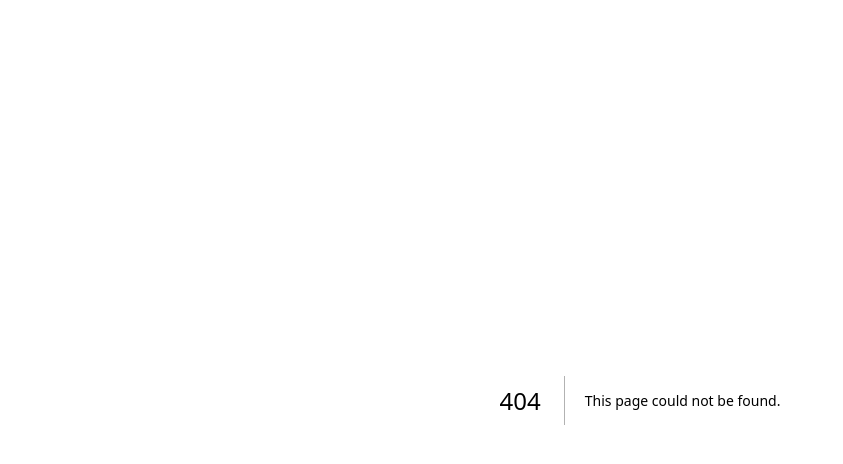
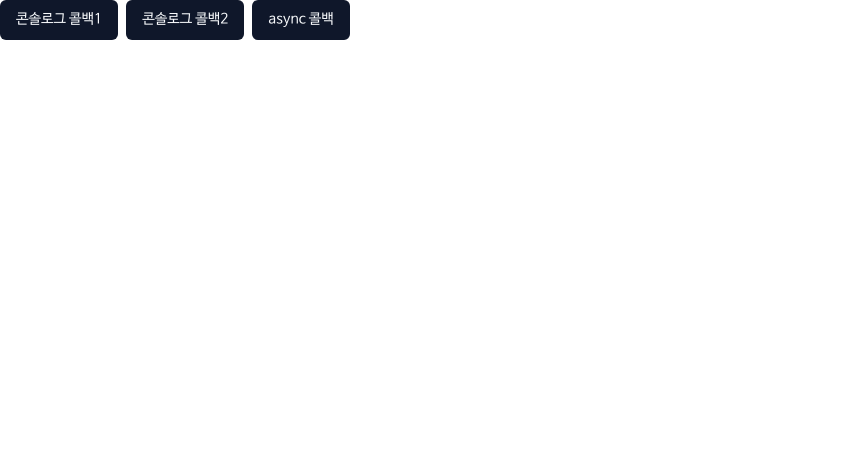
Before and after one commit to 2duckchun/nextjs-code-archive, a Next.js app: page /callback in a window 1280 px wide. Before the commit this address had no page. Shown: the top 464 px of the page, without its empty margins (0-843 px from the left). Built offline with nearby package versions, Linux system fonts and the light colour scheme.

Commit message:
server action을 client component 콜백함수로 넘기기 연구

```diff
--- /dev/null
+++ b/src/app/(routes)/callback/page.tsx
@@ -0,0 +1,93 @@
+import { ActionsContainer } from '@/containers/actions/actions-container'
+import { FunctionComponent } from 'react'
+
+interface PageProps {}
+
+export type Action = {
+  type: 'button'
+  label: string
+  api: (data: any) => unknown
+}
+
+const actionsList: Action[] = [
+  {
+    type: 'button',
+    label: '콘솔로그 콜백1',
+    api: async <T,>(data: T) => {
+      'use server'
+      console.log(data)
+    },
+  },
+  {
+    type: 'button',
+    label: '콘솔로그 콜백2',
+    api: async (data: any) => {
+      'use server'
+      console.log(data)
+    },
+  },
+  {
+    type: 'button',
+    label: 'async 콜백',
+    api: async (data: { index: number }) => {
+      'use server'
+      const { index } = data
+      const response = await fetch(
+        `https://jsonplaceholder.typicode.com/posts/${index}`,
+        {
+          method: 'GET',
+          headers: {
+            'Content-Type': 'application/json',
+          },
+        },
+      )
+      const result = await response.json()
+      console.log(result)
+    },
+  },
+]
+
+const Page: FunctionComponent<PageProps> = async ({}) => {
+  return (
+    <main>
+      <ActionsContainer actionsList={actionsList} />
+    </main>
+  )
+}
+
+export default Page
+
+// const actionsList: Action[] = [
+//     {
+//       type: 'button',
+//       label: '콘솔로그 콜백',
+//       api: <T,>(data: T) => {
+//         console.log(data)
+//       },
+//     },
+//     {
+//       type: 'button',
+//       label: 'Alert 콜백',
+//       api: (data: any) => {
+//           alert(JSON.stringify(data))
+//       },
+//     },
+//     {
+//       type: 'button',
+//       label: 'async 콜백',
+//       api: async (data: { index: number }) => {
+//         const { index } = data
+//         const response = await fetch(
+//           `https://jsonplaceholder.typicode.com/posts/${index}`,
+//           {
+//             method: 'GET',
+//             headers: {
+//               'Content-Type': 'application/json',
+//             },
+//           },
+//         )
+//         const result = await response.json()
+//           alert(JSON.stringify(result, null, 2))
+//       },
+//     },
+//   ]
--- /dev/null
+++ b/src/constants/actions-list.tsx
@@ -0,0 +1,38 @@
+import { Action } from '@/app/(routes)/callback/page'
+
+export const actionsList: Action[] = [
+  {
+    type: 'button',
+    label: '콘솔로그 콜백',
+    api: <T,>(data: T) => {
+      console.log(data)
+    },
+  },
+  {
+    type: 'button',
+    label: 'Alert 콜백',
+    api: (data: any) => {
+      console.log(data)
+      //   alert(JSON.stringify(data))
+    },
+  },
+  {
+    type: 'button',
+    label: 'async 콜백',
+    api: async (data: { index: number }) => {
+      const { index } = data
+      const response = await fetch(
+        `https://jsonplaceholder.typicode.com/posts/${index}`,
+        {
+          method: 'GET',
+          headers: {
+            'Content-Type': 'application/json',
+          },
+        },
+      )
+      const result = await response.json()
+      console.log(result)
+      //   alert(JSON.stringify(result, null, 2))
+    },
+  },
+]
--- /dev/null
+++ b/src/containers/actions/actions-container.tsx
@@ -0,0 +1,22 @@
+'use client'
+
+import { Action } from '@/app/(routes)/callback/page'
+import { Button } from '@/components/ui/button'
+
+export const ActionsContainer = ({
+  actionsList,
+}: {
+  actionsList: Action[]
+}) => {
+  return (
+    <div>
+      <div className="flex gap-2">
+        {actionsList.map((action, index) => (
+          <Button key={action.label} onClick={() => action.api({ index })}>
+            {action.label}
+          </Button>
+        ))}
+      </div>
+    </div>
+  )
+}
```
